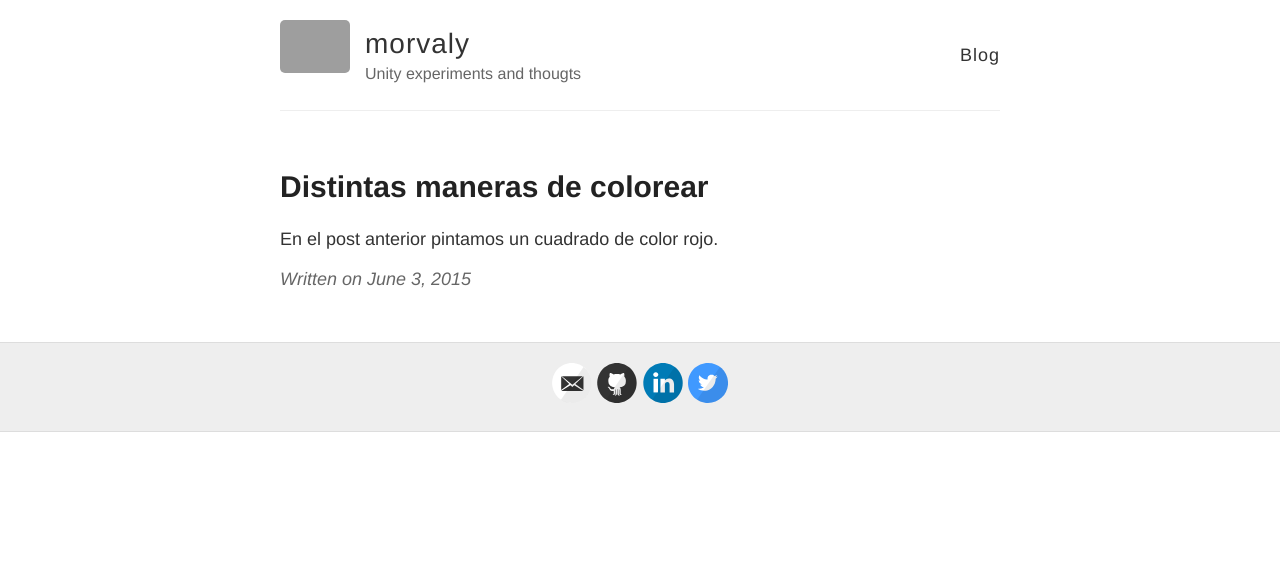
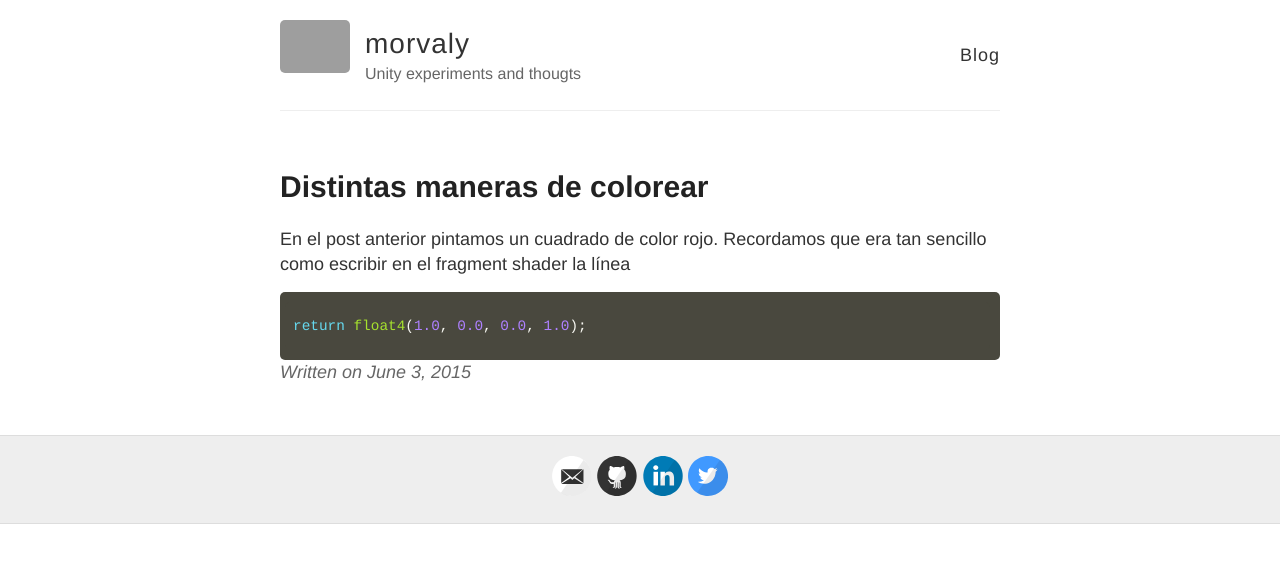
Before and after one commit to josemorval/UnityArchive, a Jekyll site: the page built from _posts/2015-06-03-distintasmaneras.md, in a window 1280 px wide. Shown: the top 563 px of the page. Built offline with Jekyll 4.4.1, drawn with Linux system fonts in a browser that asks for light colours; Markdown is read by kramdown in place of the engine named in the settings; grey boxes are pictures that could not be loaded.

Commit message:
Updated 2015-06-03-distintasmaneras.md

````diff
--- a/_posts/2015-06-03-distintasmaneras.md
+++ b/_posts/2015-06-03-distintasmaneras.md
@@ -6,4 +6,8 @@ layout: post
 
 
 
-En el post anterior pintamos un cuadrado de color rojo.
+En el post anterior pintamos un cuadrado de color rojo. Recordamos que era tan sencillo como escribir en el fragment shader la línea
+
+```csharp
+return float4(1.0, 0.0, 0.0, 1.0);
+```
````
